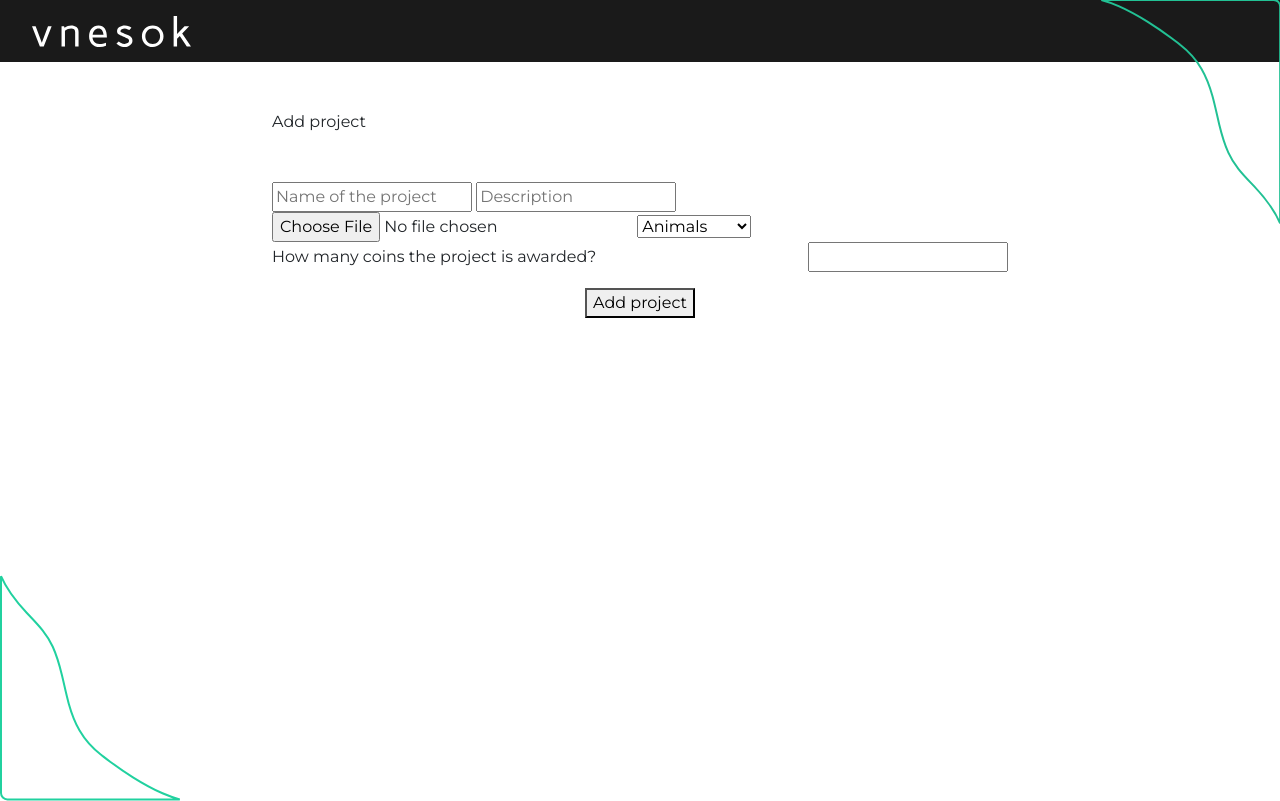
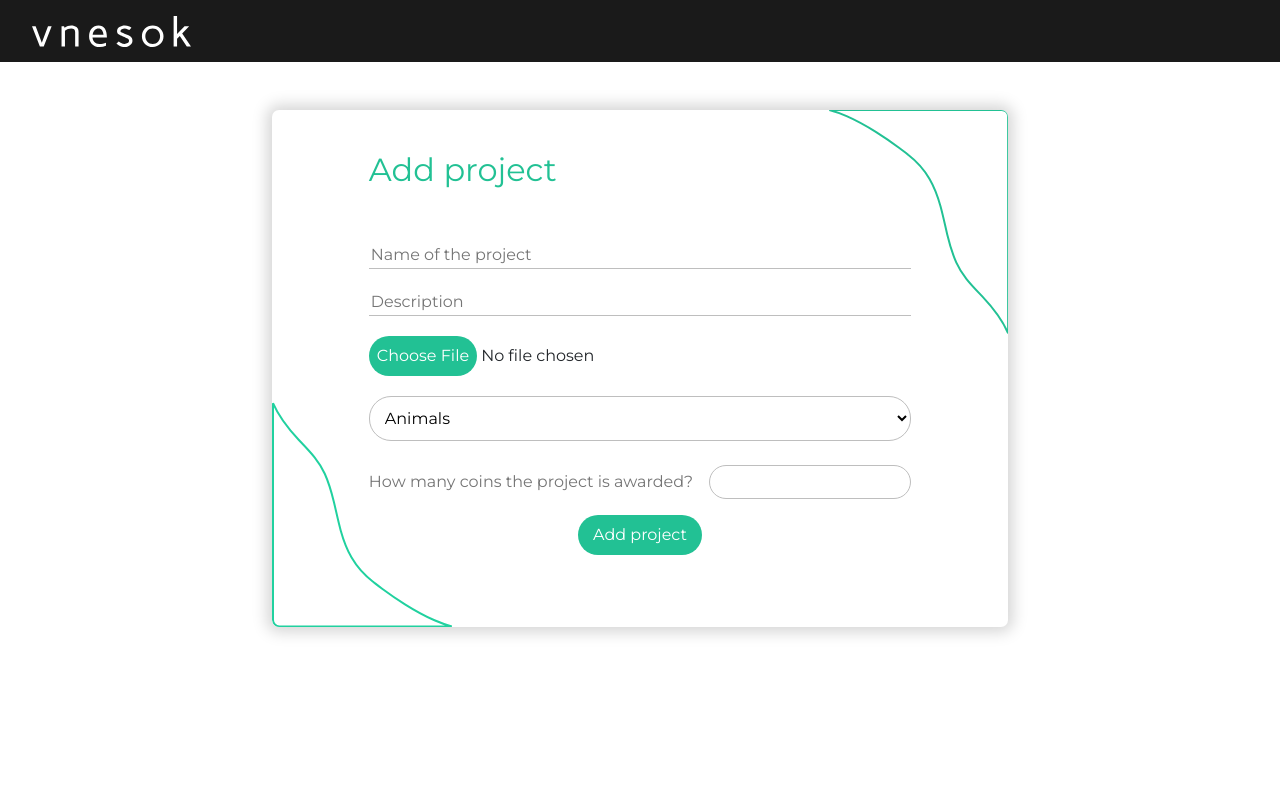
Before and after one commit to sh-andriy/UVO, a Django app: page /proekts/add-proekt/ in a window 1280 px wide. After the commit the page ends 636 px from the top, so only its background shows below. Run offline with Django 4.2, Linux system fonts and the light colour scheme.

Commit message:
fixing style.css

```diff
--- a/essentials/static/styles.css
+++ b/essentials/static/styles.css
@@ -548,3 +548,116 @@
 .profileRepPass{
   margin-bottom: 25px;
 }
+
+.search-field {
+  box-sizing: border-box;
+  border: 1px solid #191919;
+  border-radius: 19px;
+  width: 60%;
+  height: 45px;
+  padding: 15px;
+  margin-top: 30px;
+  margin-left: 18%;
+}
+
+.categories{
+  display: flex;
+  justify-content: space-around;
+  overflow-x: scroll;
+}
+
+.category{
+  margin-top: 20px;
+  background-color: transparent;
+  border: 1px solid #22c194;
+  color: black;
+  border-radius: 7px;
+  padding: 10px 15px;
+  box-sizing: content-box;
+  transition :background-color 0.3s ease-in-out;
+}
+
+.category:hover{
+  background-color: #22c194;
+  color: black;
+}
+
+.card{
+  margin-top: 25px;
+}
+
+.add-proekt-wrapper {
+  box-sizing: border-box;
+  padding: 36px 0 72px;
+  display: flex;
+  flex-direction: column;
+  justify-content: center;
+  align-items: center;
+  border-radius: 7px;
+  background-color: #ffffff;
+  box-shadow: 0px 0px 15px 5px rgba(0, 0, 0, 0.17);
+  position: relative;
+  overflow: hidden;
+}
+
+.proekt-title {
+font-size: 32px;
+color: #22C194;
+}
+
+.add-proekt-inputs {
+  display: flex;
+  flex-direction: column;
+  justify-content: center;
+  align-items: center;
+}
+
+#project-name-input, #description-input {
+    width: 100%;
+    border: 0;
+    border-bottom: 1px solid #bebebe;
+    margin-bottom: 20px;
+}
+
+input::file-selector-button {
+  padding: 8px;
+  background: #22C194;
+  border-radius: 22px;
+  font-size: 16px;
+  color: #FFFFFF;
+  border: none;
+}
+
+#image-input {
+  width: 100%;
+}
+
+.category_select {
+  width: 100%;
+  margin-top: 20px;
+  border-radius: 22px;
+  background: #FFFFFF;
+border: 1px solid #BEBEBE;
+padding: 11px;
+}
+
+.proekt-text {
+  font-size: 16px;
+color: #757575;
+}
+
+.coin-proekt {
+  background: #FFFFFF;
+  border: 1px solid #BEBEBE;
+  border-radius: 17px;
+  padding: 4px;
+}
+
+.create-proekt {
+  padding: 8px 15px;
+background: #22C194;
+border-radius: 22px;
+border: 0;
+color: white;
+width: fit-content;
+}
```
